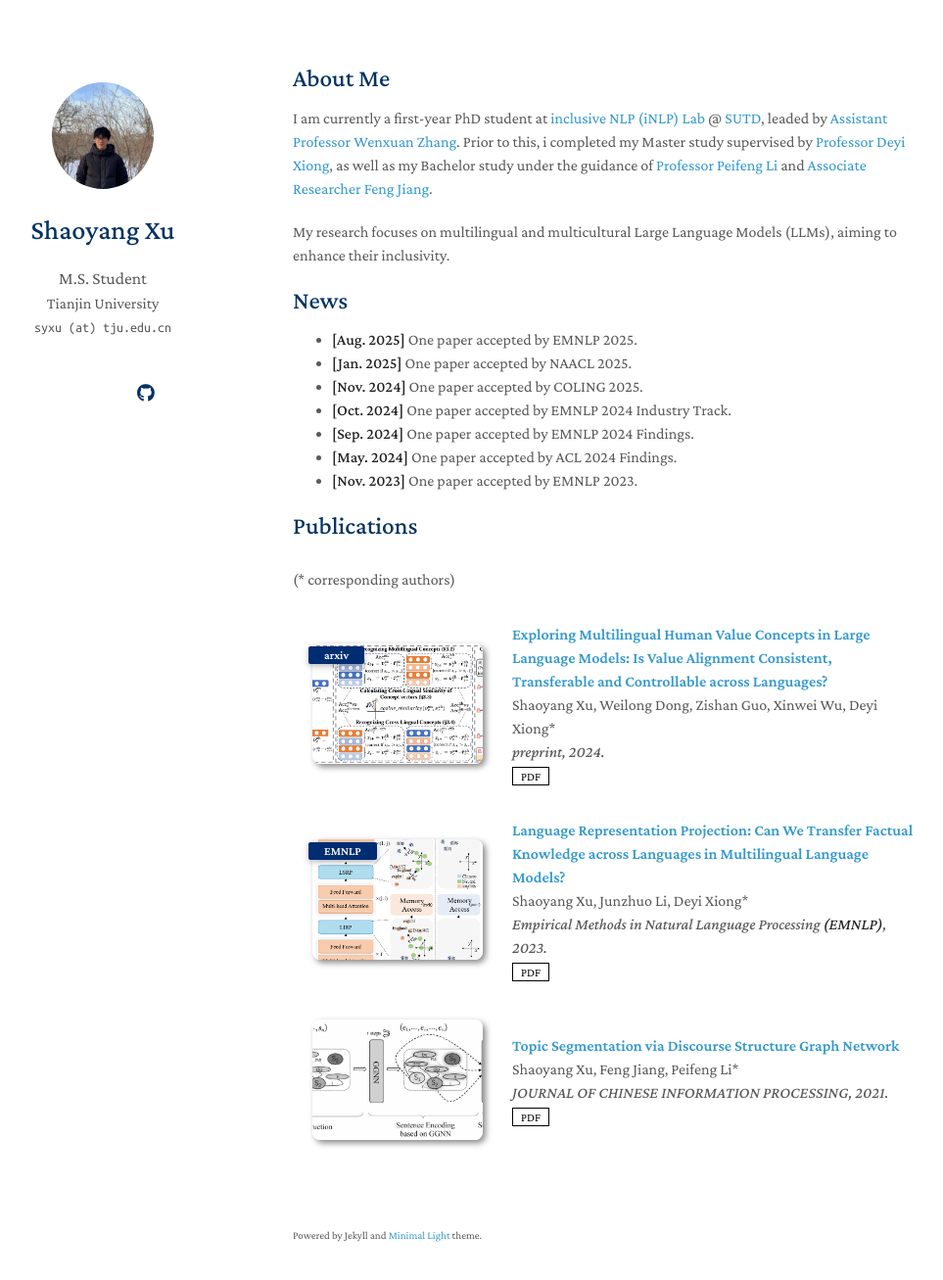
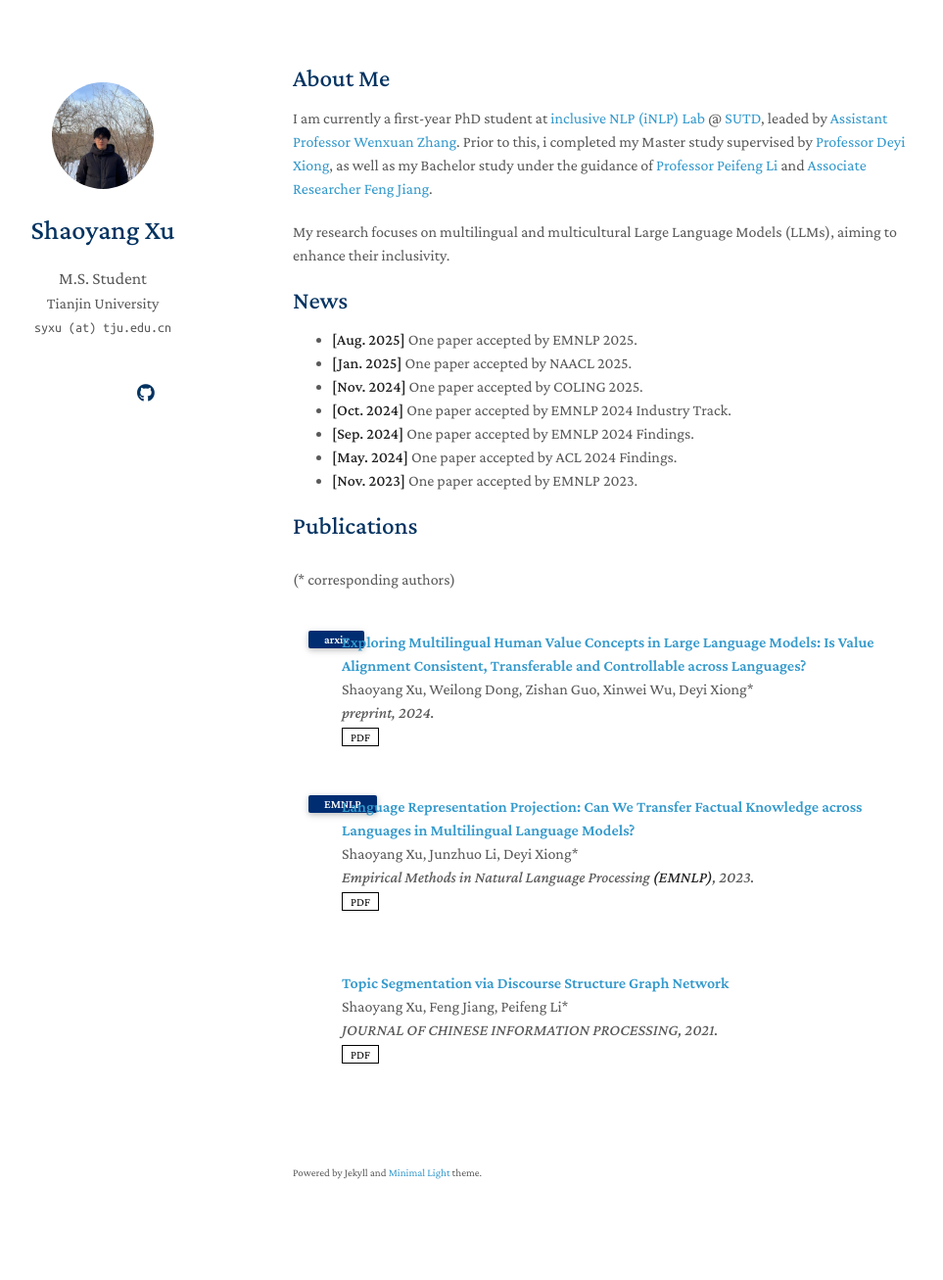
Before and after one commit to shaoyangxu/shaoyangxu.github.io, a Jekyll site: the page built from index.md, in a window 1280 px wide and 1342 px high. Shown: the top 1307 px of the window at 98% size, without its empty margins (171-1134 px from the left). Built offline with Jekyll 4.4.1, drawn with Linux system fonts in a browser that asks for light colours; nearby versions of some CDN libraries; a style sheet for code colours, icons or effects is not loaded; our own code applies the rules of GitHub Pages for plain Markdown files.

Commit message:
Update publications.yml

```diff
--- a/_data/publications.yml
+++ b/_data/publications.yml
@@ -5,17 +5,17 @@ main:
     conference_short: arxiv
     conference: preprint, 2024.
     pdf: https://arxiv.org/abs/2402.18120
-    image: ./assets/img/multilingual_concept.png
+  #  image: ./assets/img/multilingual_concept.png
 
   - title: "Language Representation Projection: Can We Transfer Factual Knowledge across Languages in Multilingual Language Models?"
     authors: "Shaoyang Xu, Junzhuo Li, Deyi Xiong*"
     conference_short: EMNLP
     conference: Empirical Methods in Natural Language Processing <strong>(EMNLP)</strong>, 2023.
     pdf: https://aclanthology.org/2023.emnlp-main.226.pdf
-    image: ./assets/img/LRP2.png
+   # image: ./assets/img/LRP2.png
 
   - title: "Topic Segmentation via Discourse Structure Graph Network"
     authors: "Shaoyang Xu, Feng Jiang, Peifeng Li*"
     conference: JOURNAL OF CHINESE INFORMATION PROCESSING, 2021.
     pdf: ./assets/files/DSGN.pdf
-    image: ./assets/img/DSGN.png
+   # image: ./assets/img/DSGN.png
```
